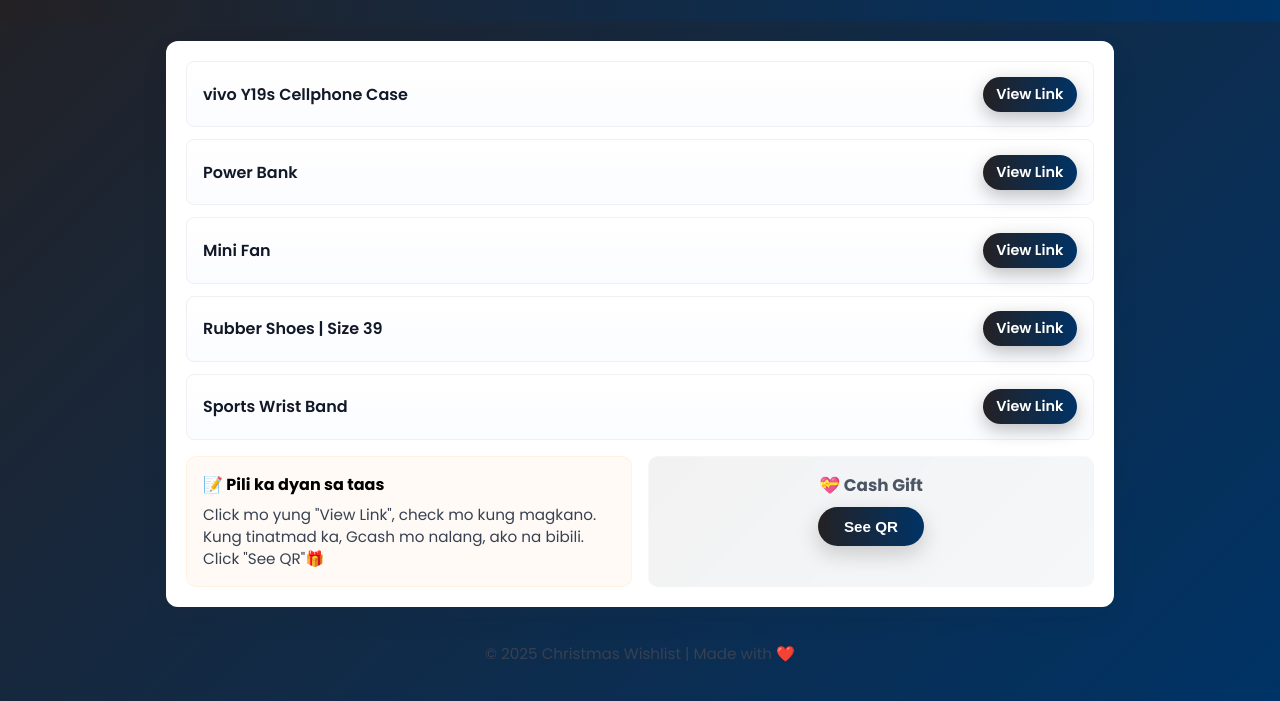
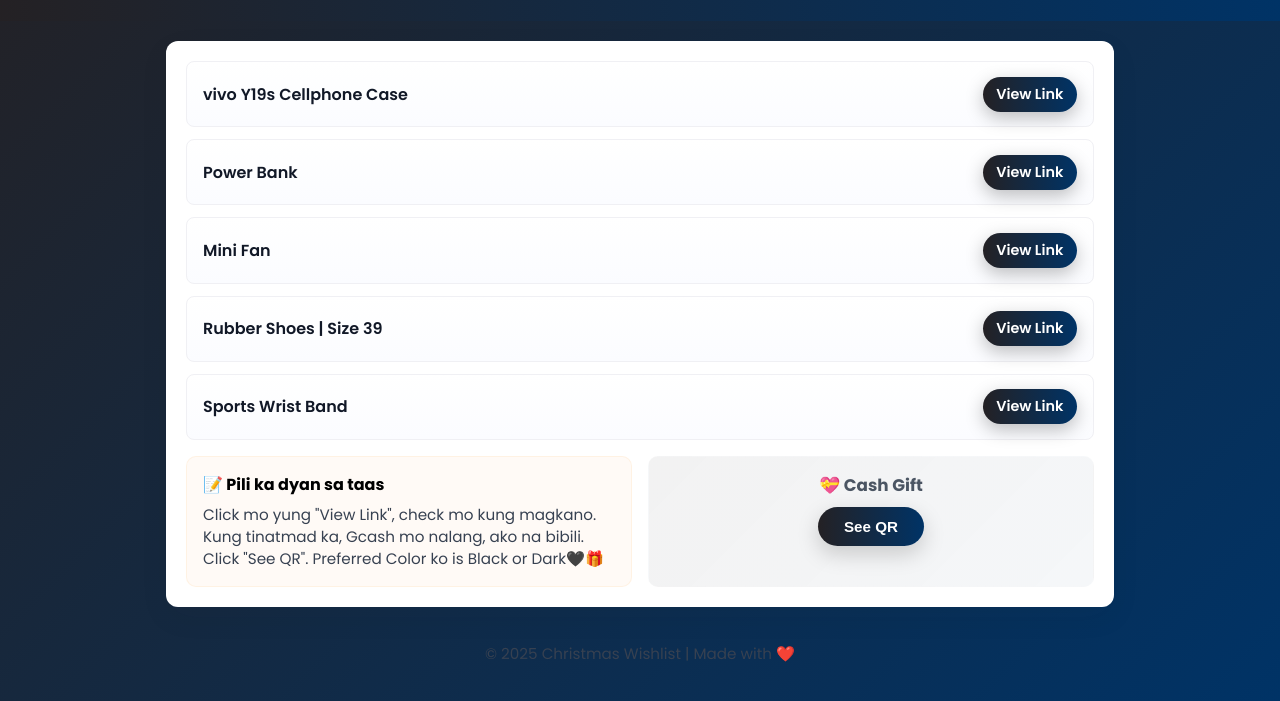
Before and after one commit to jbworks0125/Wishlist_2025, a website: page christmas-wishlist/src/index.html in a window 1280 px wide. Shown: the part 99-800 px from the top of the page. Drawn offline with Linux system fonts and the light colour scheme.

Commit message:
Preferred Color

```diff
--- a/christmas-wishlist/src/index.html
+++ b/christmas-wishlist/src/index.html
@@ -43,7 +43,7 @@
             <div class="stats">
                 <div class="note-section">
                     <h4>📝 Pili ka dyan sa taas</h4>
-                    <p class="note-text">Click mo yung "View Link", check mo kung magkano. Kung tinatmad ka, Gcash mo nalang, ako na bibili. Click "See QR"🎁</p>
+                    <p class="note-text">Click mo yung "View Link", check mo kung magkano. Kung tinatmad ka, Gcash mo nalang, ako na bibili. Click "See QR". Preferred Color ko is Black or Dark🖤🎁</p>
                 </div>
                 <div class="qr-code-section">
                     <h3>💝 Cash Gift</h3>
```
